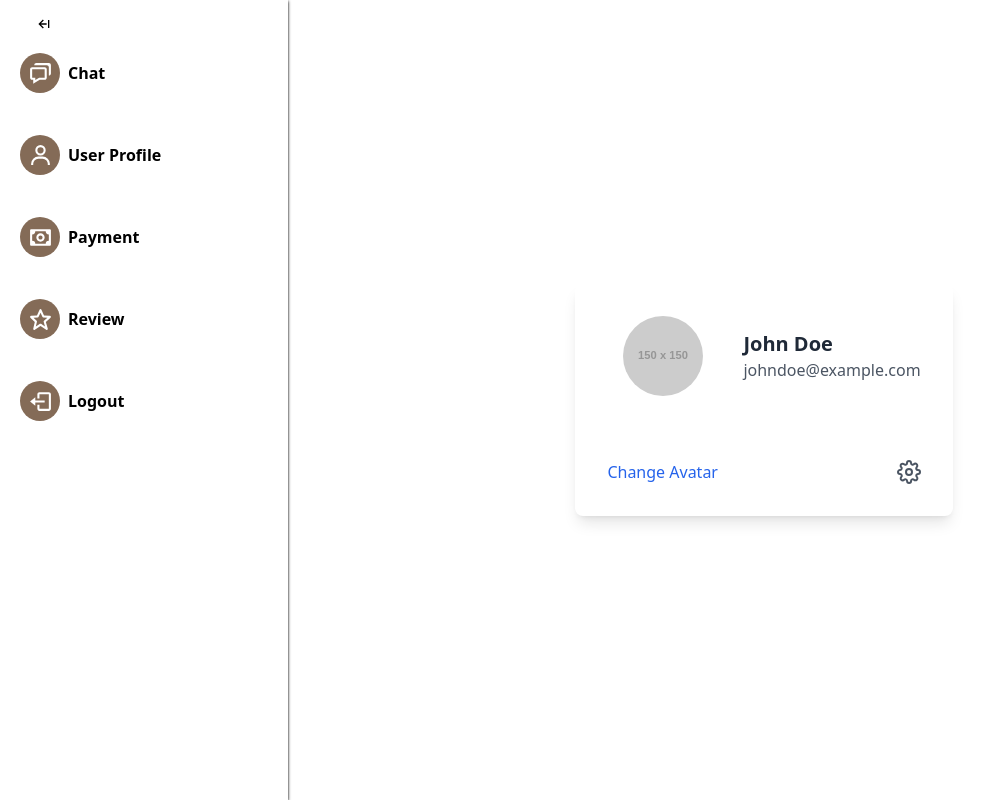
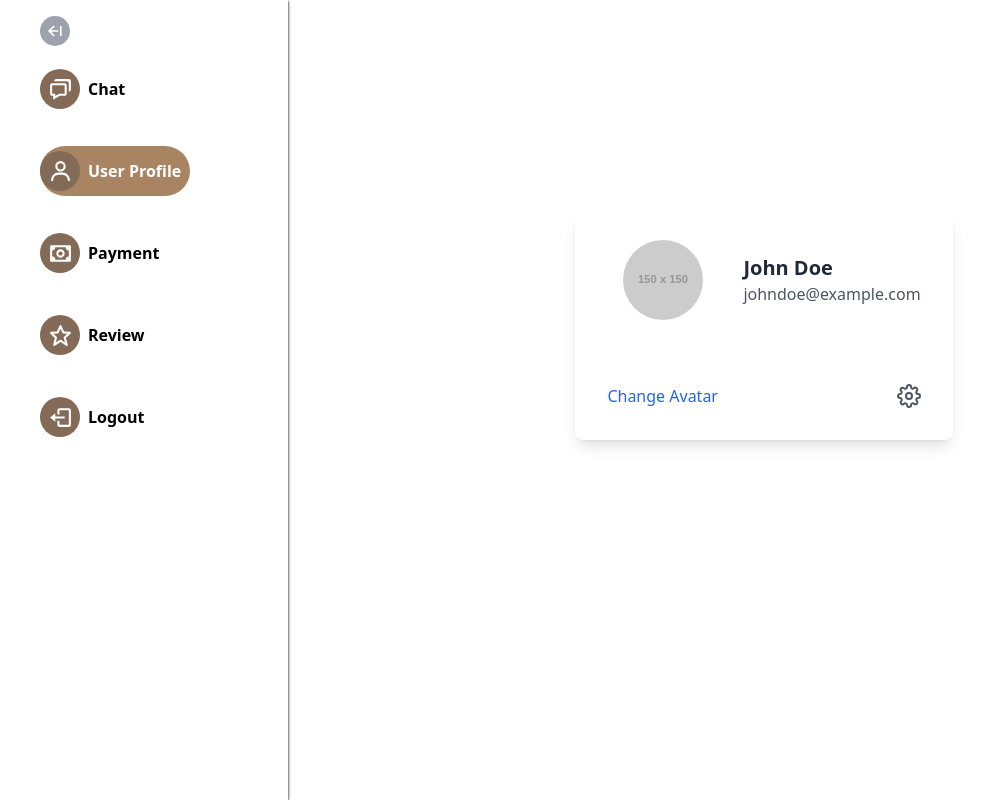
Before and after one commit to Sommiei/Eatright, a React (Vite) app: page /dashboard in a window 1280 px wide. Both pictures are taken after a click on the element "User Profile". Shown: the whole page, without its empty margins (0-994 px from the left). Built offline with nearby package versions, Linux system fonts and the light colour scheme; no server answers.

Commit message:
updated the dashboard,removed the hover button and added focus,also worked on the ttoggle button and removed the toggle button at the other side

```diff
--- a/src/components/Dashboard/DashBoard.jsx
+++ b/src/components/Dashboard/DashBoard.jsx
@@ -66,6 +66,7 @@ export const DashBoard = () => {
           <>
             <DashChatSide chatHistory={chatHistory} />
             {showHistory && <DashHistory chatHistory={chatHistory} />}
+
           </>
         )}
         <button className="toggle-button" onClick={toggleHistory}>
--- a/src/components/Dashboard/DashChatSide.jsx
+++ b/src/components/Dashboard/DashChatSide.jsx
@@ -70,7 +70,7 @@ export const DashChatSide = () => {
   };
 
   return (
-    <div className="p-7 text-md font-bold w-full flex flex-col h-screen">
+    <div className=" pl-10 pt-12 pb-10 pr-10  text-md font-bold w-full flex flex-col h-screen">
       <div id="chat-history" className="overflow-auto flex-1">
         {Array.isArray(chatHistory) && chatHistory.length > 0 ? (
           chatHistory.map((chat, index) => (
@@ -87,7 +87,7 @@ export const DashChatSide = () => {
             </div>
           ))
         ) : (
-          <div className="text-gray-400">No chat history available</div>
+          <div className="text-gray-400 ">No chat history available</div>
         )}
       </div>
       <div className="flex items-center mt-4">
--- a/src/components/Dashboard/DashFirstSide.jsx
+++ b/src/components/Dashboard/DashFirstSide.jsx
@@ -10,6 +10,12 @@ import { ReviewUpdate } from '../ReviewUpdate';
 
 export const DashFirstSide = ({ setComponent, setShowUserProfile }) => {
   const [dashboardVisible, setDashboardVisible] = useState(true);
+  const [activeButton, setActiveButton] = useState(null);
+
+  const changeColor = (button) => {
+    setActiveButton(button);
+  }
+
 
   const firstDivItems = [
     { text: 'Chat', icon: <BiChat size={25}/>, },
@@ -20,33 +26,47 @@ export const DashFirstSide = ({ setComponent, setShowUserProfile }) => {
   ];
 
   return (
-    <div className="w-full md:w-72 bg-white text-black shadow shadow-black h-screen flex flex-col px-5">
+    <>
+     <div className='relative'>
       {/* Toggle Dashboard Button */}
-      <button onClick={() => setDashboardVisible(!dashboardVisible)} className="mt-4 ml-4">
-        {dashboardVisible ? <BiArrowFromRight/> : <BiArrowFromLeft />}
-
-      </button>
 
 
       {/* Item List */}
       {dashboardVisible && (
-        <div className="mt-4 space-y-4 md:space-y-8 h-screen ">
+              <div className="w-full md:w-72 bg-white justify-between pt-12 text-black shadow shadow-black h-screen flex flex-col pl-10">
+
+ <div className="mt-4 space-y-4 md:space-y-8 h-screen">
       {firstDivItems.map((item, index) => (
         <div
           key={index}
-              className={`flex items-center cursor-pointer text-black  hover:bg-[#a88463] hover:text-white transform hover:scale-105 transition-transform rounded-full w-full md:w-[150px] h-[50px] `}
+          className={`flex items-center cursor-pointer text-black   transform hover:scale-105 transition-transform focus:bg-[#a88463] focus-outline rounded-full w-full md:w-[150px] h-[50px] ${
+            activeButton === item.text ? "bg-[#a88463] text-white" : ""
+          }`}
           onClick={() => {
-                setComponent(item.component)
-                setShowUserProfile(true)
+            setComponent(item.component);
+            setShowUserProfile(true);
+            changeColor(item.text); // Set active button text
           }}
-              // onClick={()=> document?.getElementById('user_profile_modal')?.showModal()}
         >
-              <div className='bg-[#846B57] w-[40px] h-[40px] flex text-white rounded-full justify-center items-center'>{item.icon}</div>
+          <div className="bg-[#846B57] w-[40px] h-[40px] flex text-white rounded-full justify-center items-center">
+            {item.icon}
+          </div>
           <span className="ml-2 font-bold">{item.text}</span>
         </div>
       ))}
     </div>
+        </div>
       )}
+
+
+
+    <button onClick={() => setDashboardVisible(!dashboardVisible) } className="mt-4 absolute left-10 top-0 z-50 ">
+    <div className='w-[30px] h-[30px] rounded-full bg-gray-400 flex justify-center items-center'>
+        {dashboardVisible ? <BiArrowFromRight size={20} className='text-white'/> : <BiArrowFromLeft size={20} className='text-white'/>}
         </div>
+      </button>
+
+    </div>
+    </>
   );
 };
--- a/src/components/Dashboard/DashHistory.jsx
+++ b/src/components/Dashboard/DashHistory.jsx
@@ -1,6 +1,6 @@
-import  { useState, useEffect } from 'react';
+import { useState, useEffect } from 'react';
 import axios from 'axios';
-import { BiArrowFromLeft, BiArrowFromRight, BiMenuAltLeft, BiMenuAltRight } from 'react-icons/bi';
+import { BiArrowFromLeft, BiArrowFromRight } from 'react-icons/bi';
 
 export const DashHistory = ({ chatHistory }) => {
   const [searchText, setSearchText] = useState('');
@@ -36,16 +36,11 @@ export const DashHistory = ({ chatHistory }) => {
   };
 
   return (
-    <div className="w-full lg:w-9/12 bg-white min-h-screen overflow-auto shadow px-5">
-      {/* Toggle Icon */}
-      <div className="flex justify-end p-1">
-        <button onClick={() => setIsHistoryVisible(!isHistoryVisible)}>
-          {isHistoryVisible ? <BiArrowFromRight /> : <BiArrowFromLeft />}
-        </button>
-      </div>
+    <div>
 
       {/* Chat History Component */}
       {isHistoryVisible && (
+        <div className="w-full lg:w-72 h-full bg-white  overflow-auto shadow px-5">
           <div className="p-4">
             <input
               type="text"
@@ -63,6 +58,7 @@ export const DashHistory = ({ chatHistory }) => {
               </ul>
             </div>
           </div>
+        </div>
       )}
     </div>
   );
--- a/src/components/ReviewUpdate.jsx
+++ b/src/components/ReviewUpdate.jsx
@@ -43,7 +43,7 @@ export const ReviewUpdate = () => {
           You can drop your Review here!
         </h2>
         <div className="flex flex-cols-1 sm:flex-cols-2 lg:flex-cols-4 gap-4  justify-center items-center pt-10">
-          <div className="bg-white rounded-lg shadow-md p-6 transform hover:scale-105 transition-transform">
+          <div className="bg-white rounded-lg shadow-lg p-6 transform hover:scale-105 transition-transform">
             <textarea
               name="review"
               value={newReview.review}
--- a/src/components/UserProfile.jsx
+++ b/src/components/UserProfile.jsx
@@ -30,7 +30,7 @@ const SettingsMenu = ({ isOpen, toggleTheme, theme }) => {
 
   return (
     <div className={`${isOpen ? 'block' : 'hidden'} md:block fixed md:relative right-0 md:right-auto bottom-0 md:bottom-auto z-50  md:z-auto`}>
-      <aside className={`settings-menu transform hover:scale-105 transition-transform font-poppins flex items-center rounded-lg font-semibold text-black text-sm bg-white shadow-lg cursor-pointer md:static w-64 md:w-auto`}>
+      <aside className={`settings-menu transform hover:scale-105 transition-transform font-poppins flex items-center rounded-lg font-semibold text-black text-sm bg-white shadow-lg cursor-pointer  md:static w-64 md:w-auto`}>
         {isOpen && (
           <ul className="menu-list p-4 md:p-10 flex flex-col justify-around gap-3 ">
             <li onClick={toggleTheme} className="cursor-pointer ">
@@ -84,9 +84,11 @@ export const Profile = () => {
   };
 
   return (
-    <div className='max-w-screen-md mx-auto w-full h-full flex flex-col md:flex-row items-center justify-center gap-10 px-4 md:px-0'>
-      <div className="bg-white rounded-lg transform hover:scale-105 transition-transform shadow-lg flex flex-col justify-between w-full md:w-auto">
-        <div className="p-4 md:p-8 flex justify-center ">
+    <div className='flex '>
+    <div className='max-w-screen-md mx-auto w-full h-full flex flex-col mt-52 md:flex-row items-center justify-center gap-10 px-4 md:px-0'>
+      <div className="bg-white rounded-lg transform hover:scale-105 transition-transform shadow-lg flex flex-col  w-full md:w-auto">
+
+        <div className="p-4 md:p-8 flex justify-center  ">
           <div className="flex items-center justify-center ">
             <img
               className="h-20 w-20 rounded-full mr-4 md:mr-10 ml-4 object-fit" // Added ml-4 for left margin
@@ -115,5 +117,7 @@ export const Profile = () => {
       </div>
       <SettingsMenu isOpen={isMenuOpen} toggleTheme={toggleTheme} theme={theme} />
     </div>
+
+  </div>
   );
 };
```
Lines whose indentation alone changed are shown as unchanged.
